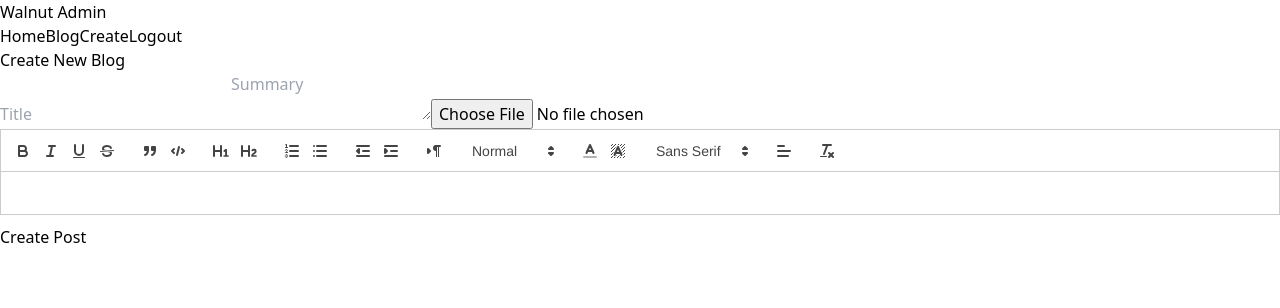
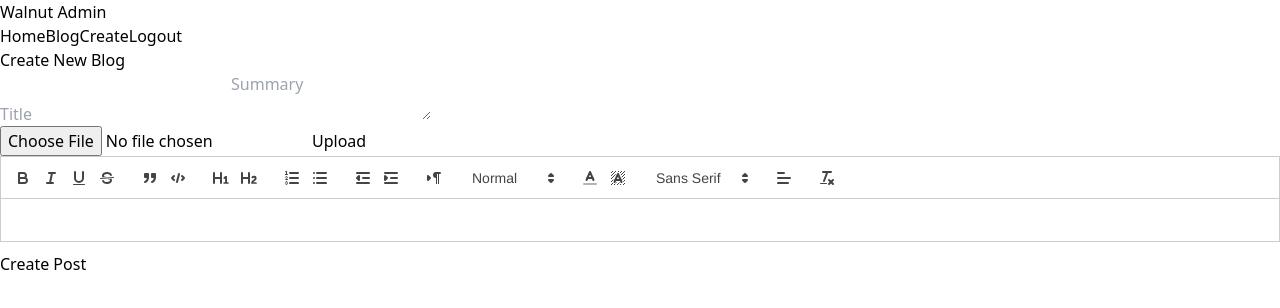
Before and after one commit to Shantanu143/walnut-2, a React (Vite) app in the folder client/: page /admin/create in a window 1280 px wide. Shown: the top 308 px of the page. Built offline with nearby package versions, Linux system fonts and the light colour scheme.

Commit message:
create blog error fixed

```diff
--- a/client/src/pages/blog/Create.tsx
+++ b/client/src/pages/blog/Create.tsx
@@ -56,31 +56,8 @@ const CreatePost = () => {
   ) => {
     e.preventDefault();
 
-    if (Img !== undefined) {
-      const imgRef = ref(ImageDB, `files/${v4()}`);
-      const upload = uploadBytesResumable(imgRef, Img);
-
-      console.log("log before image upload");
-
-      upload.on(
-        "state_changed",
-        (snapshot) => {
-          const progress =
-            (snapshot.bytesTransferred / snapshot.totalBytes) * 100;
-          setPec(Math.round(progress));
-        },
-        (error) => {
-          console.log(error);
-        },
-        () => {
-          getDownloadURL(upload.snapshot.ref).then((downloadUrl) => {
-            setURL(downloadUrl);
-            console.log(downloadUrl);
-            setPec(0);
-          });
-        }
-      );
-    }
+    if (!ImageUrl.startsWith("h"))
+      return toast.error("Poster is not uploaded!");
 
     console.log("log after image upload");
 
@@ -108,6 +85,34 @@ const CreatePost = () => {
     }
   };
 
+  const upload = () => {
+    if (Img !== undefined) {
+      const imgRef = ref(ImageDB, `files/${v4()}`);
+      const upload = uploadBytesResumable(imgRef, Img);
+
+      console.log("log before image upload");
+
+      upload.on(
+        "state_changed",
+        (snapshot) => {
+          const progress =
+            (snapshot.bytesTransferred / snapshot.totalBytes) * 100;
+          setPec(Math.round(progress));
+        },
+        (error) => {
+          console.log(error);
+        },
+        () => {
+          getDownloadURL(upload.snapshot.ref).then((downloadUrl) => {
+            setURL(downloadUrl);
+            console.log(downloadUrl);
+            setPec(0);
+          });
+        }
+      );
+    }
+  };
+
   return (
     <>
       <AdminNav />
@@ -123,6 +128,7 @@ const CreatePost = () => {
             className="p-4 border border-black rounded"
             type="text"
             placeholder="Title"
+            required
             value={title}
             onChange={(e) => setTitle(e.target.value)}
           />
@@ -130,16 +136,27 @@ const CreatePost = () => {
           <textarea
             className="p-4 border h-32 border-black rounded"
             placeholder="Summary"
+            required
             onChange={(e) => setSummary(e.target.value)}
             value={summary}
           />
+          <div className="flex flex-col sm:flex-row gap-2">
             <input
               type="file"
               accept="image/*"
+              required
               multiple={false}
-              className="p-4 border border-black rounded"
+              className="p-4 border sm:w-[90%] border-black rounded"
               onChange={handleFile}
             />
+            <button
+              onClick={upload}
+              disabled={pec > 0 ? true : false }
+              className="bg-green-500 border py-4 rounded-lg font-semibold hover:shadow-[0px_1px_15px_0px_#2f855a] hover:scale-90 duration-500 text-white px-5"
+            >
+            { pec > 1 ? `Uploading is at ${pec}` : "Upload" }
+            </button>
+          </div>
 
           <ReactQuill
             modules={modules}
@@ -152,8 +169,9 @@ const CreatePost = () => {
             type="submit"
             className="bg-black text-white p-3 rounded"
             style={{ marginTop: "10px" }}
+            disabled={pec > 0 ? true : false }
           >
-            {pec > 1 ? `Uploading is at ${pec}` : "Create Post"}
+            {"Create Post"}
           </button>
         </form>
       </section>
```
